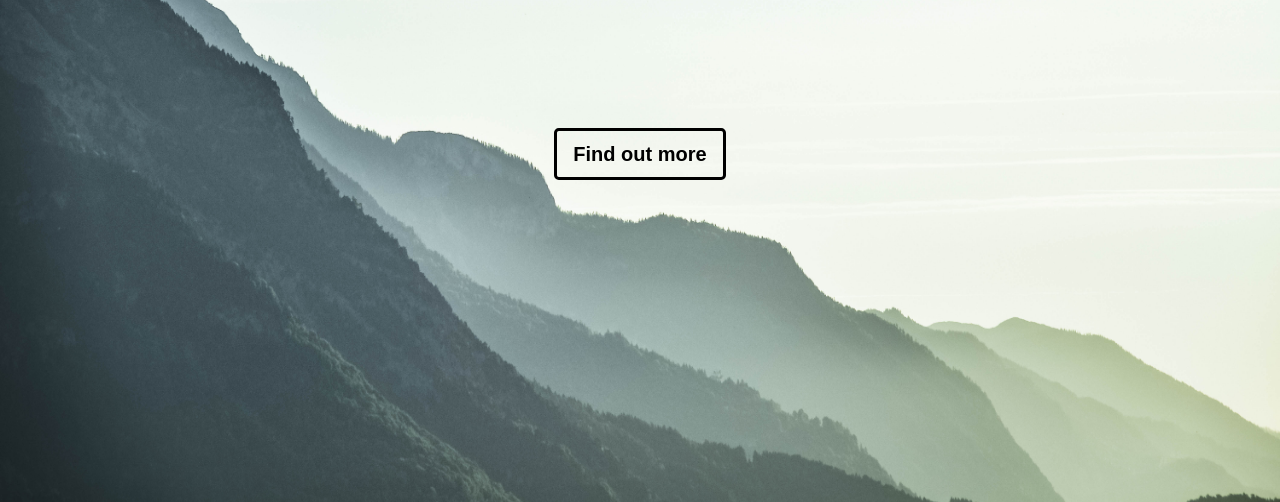
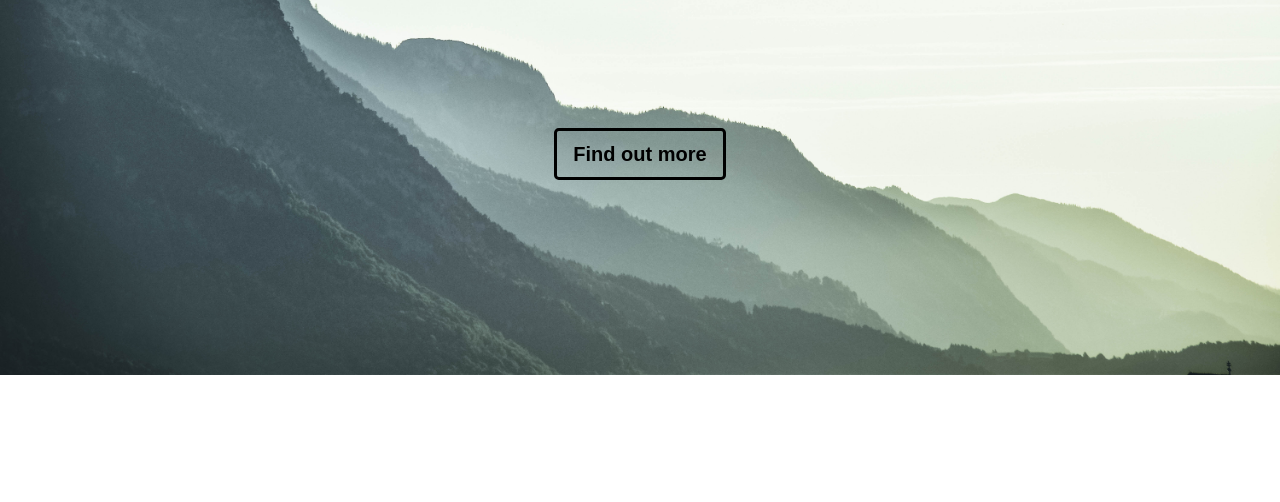
Before and after one commit to TrendBattles/ClassMemories, a plain HTML site: page index.html in a window 1280 px wide. Shown: the part 425-927 px from the top of the page. Drawn offline with nearby package versions, Linux system fonts and the light colour scheme.

Commit message:
Add files via upload
Fix reponses

```diff
--- a/index.html
+++ b/index.html
@@ -19,7 +19,7 @@
             <p>En7 2018 - 2022</p>
             <p>Welcome to our world ❤</p>
         </div>
-        <div style = "padding-bottom: 25%" align = "center">
+        <div align = "center">
             <button type = "button" class = "btn btn-lg" style = "border: medium solid Black; margin: auto;">
                 <a href = "#des" style = "text-decoration: none; font-weight: bold; color: Black;">Find out more</a>
             </button>
@@ -49,5 +49,12 @@
                 <h4 style = "text-align:center; font-weight: bold;">English</h4>
             </div>
         </div>
+        <div id = "test"></div>
     </body>
+    <script>
+        const des_padding = document.querySelector("#des");
+        if (window.innerHeight >= 600) des_padding.style.padding = "40vh 0 0 50px";
+        else if (window.innerHeight >= 500) des_padding.style.padding = "45vh 0 0 50px";
+        else des_padding.style.padding = "50px 0 0 50px";
+    </script>
 </html>
--- a/style.css
+++ b/style.css
@@ -1,6 +1,6 @@
 body{
     background: url(background.jpg);
-    background-size: 100vw 120vh;
+    background-size: 100vw 800px;
     background-repeat: no-repeat;
     margin: 0;
     font-family: Arial;
@@ -33,7 +33,6 @@ body{
 #des {
     font-size: 40px;
     font-weight: bold;
-    margin: 30px 50px;
 }
 .box {
     border-radius: 8px;
```
